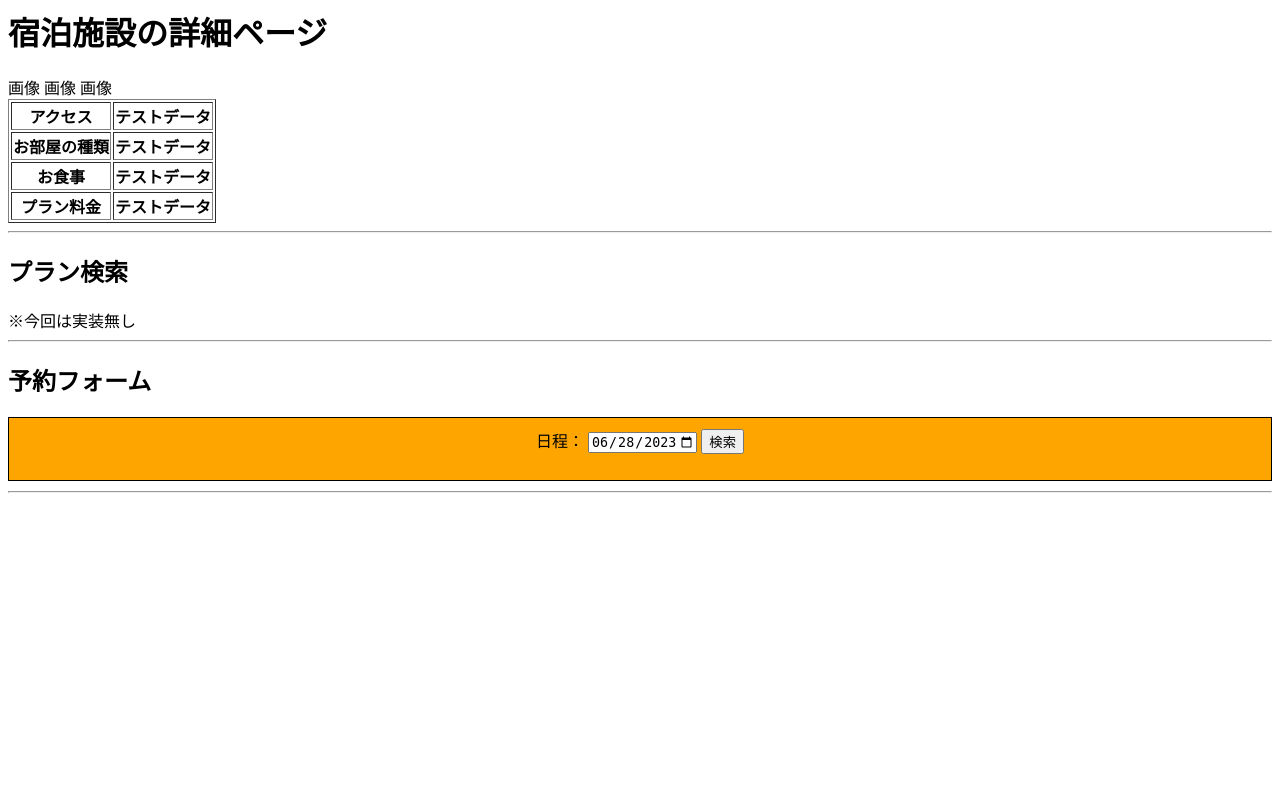
After one commit to yoshioka-r/travel-support-e, a Spring Boot app: page /bookingdetail in a window 1280 px wide. The commit adds this page. Run offline with Spring Boot 4, Linux system fonts and the light colour scheme; lists and menus that the app fills with data are empty.

Commit message:
7月3日更新分

```diff
--- /dev/null
+++ b/src/main/java/com/example/demo/controller/BookingController.java
@@ -0,0 +1,60 @@
+package com.example.demo.controller;
+import java.io.File;
+import java.io.IOException;
+import java.nio.file.Files;
+import java.nio.file.Path;
+import java.nio.file.Paths;
+import java.time.LocalDate;
+import java.time.LocalDateTime;
+import java.time.format.DateTimeFormatter;
+import java.util.Base64;
+import java.util.List;
+
+import org.springframework.beans.factory.annotation.Autowired;
+import org.springframework.stereotype.Controller;
+import org.springframework.ui.Model;
+import org.springframework.web.bind.annotation.GetMapping;
+import org.springframework.web.bind.annotation.PostMapping;
+import org.springframework.web.bind.annotation.RequestParam;
+import org.springframework.web.multipart.MultipartFile;
+
+@Controller
+public class BookingController {
+
+    @GetMapping("/bookingdetail")
+    String detail(Model model) {
+    	 DateTimeFormatter dtf = DateTimeFormatter.ofPattern("yyyy年MM月dd日");
+    	LocalDate ldt = LocalDate.now();
+    	String basedate = ldt.format(dtf);
+    	LocalDate today = LocalDate.parse(basedate, dtf);
+    	LocalDate promisingfuture = today.plusYears(1);
+    	LocalDate schedule = null;
+    	String result = null;
+    	model.addAttribute("today", today);
+    	model.addAttribute("promisingfuture", promisingfuture);
+    	model.addAttribute("schedule", schedule);
+
+    	model.addAttribute("result", result);
+
+        return "bookingDetail";
+    }
+    @PostMapping("/bookingdetail")
+    String showplan(
+    		@RequestParam(name="schedule", required=false) LocalDate schedule,
+    		Model model) {
+    	model.addAttribute("schedule", schedule);
+
+        return "bookingDetail";
+    }
+    @PostMapping("/bookingcomplete")
+    String showcomplete(
+    		@RequestParam(name="schedule", required=false) LocalDate schedule,
+    		Model model) {
+    	String result = "完了";
+    	String booking = schedule.toString();
+    	model.addAttribute("booking", booking);
+    	model.addAttribute("result", result);
+
+        return "bookingDetail";
+    }
+}
--- /dev/null
+++ b/src/main/resources/templates/bookingDetail.html
@@ -0,0 +1,73 @@
+<html xmlns:th="https://www.thymeleaf.org">
+<head>
+	<meta charset="UTF-8">
+	<title>宿泊施設の詳細ページ</title>
+</head>
+<body>
+	<h1>宿泊施設の詳細ページ</h1>
+	<span>画像</span>
+	<span>画像</span>
+	<span>画像</span>
+	<table border="1">
+		<tr>
+			<th>アクセス</th>
+			<th>テストデータ</th>
+	<!--		<td>${inns.type}</td>-->
+		</tr>
+		<tr>
+			<th>お部屋の種類</th>
+			<th>テストデータ</th>
+	<!--		<td>${inns.type}</td>-->
+		</tr>
+		<tr>
+			<th>お食事</th>
+			<th>テストデータ</th>
+	<!--		<td>${inns.meal}</td>-->
+		</tr>
+		<tr>
+			<th>プラン料金</th>
+			<th>テストデータ</th>
+	<!--		<td>${inns.price}</td>-->
+		</tr>
+	</table>
+	<hr>
+	<h2>プラン検索</h2>
+	※今回は実装無し
+	<hr>
+	<h2>予約フォーム</h2>
+	<div style="text-align: center; padding: 10px; margin-bottom: 10px; border: 1px solid ; background-color: orange;">
+		<th:block th:if="${schedule}==null">
+			<form method="post" action="/bookingdetail">
+				日程：
+				<input type="date" name="schedule" th:value="${today}" th:min="${today}" th:max="${promisingfuture}">
+				<input type="submit" value="検索">
+			</form>
+		</th:block>
+		<th:block th:if="${schedule!=null}">
+				<form method="post" action="/bookingcomplete">
+						日程：[[${schedule}]]
+						<input type="hidden" name="schedule" th:value="${schedule}">
+						<br>
+						人数：
+						<select>
+							<th:block th:each="i:${#numbers.sequence(1,5)}">
+								<option th:text="${i}"></option>
+							</th:block>
+						</select>
+						<br>
+						部屋タイプ：
+						<select>
+							<th:block th:each="i:${#numbers.sequence(1,3)}">
+								<option th:text="${i}"></option>
+							</th:block>
+						</select>
+						<br>
+						<input type="submit" value="予約する">
+				</from>
+		</th:block>
+
+	</div>
+	<hr>
+	<h3 th:if="${result}!=null">予約を受け付けました。お待ちしております。</h3>
+</body>
+</html>
--- a/src/main/resources/templates/login.html
+++ b/src/main/resources/templates/login.html
@@ -1,6 +1,5 @@
 <!DOCTYPE html>
 <html xmlns:th="http://www.thymeleaf.org">
-<<<<<<< HEAD
 
 <head>
 	<meta charset="UTF-8">
```
